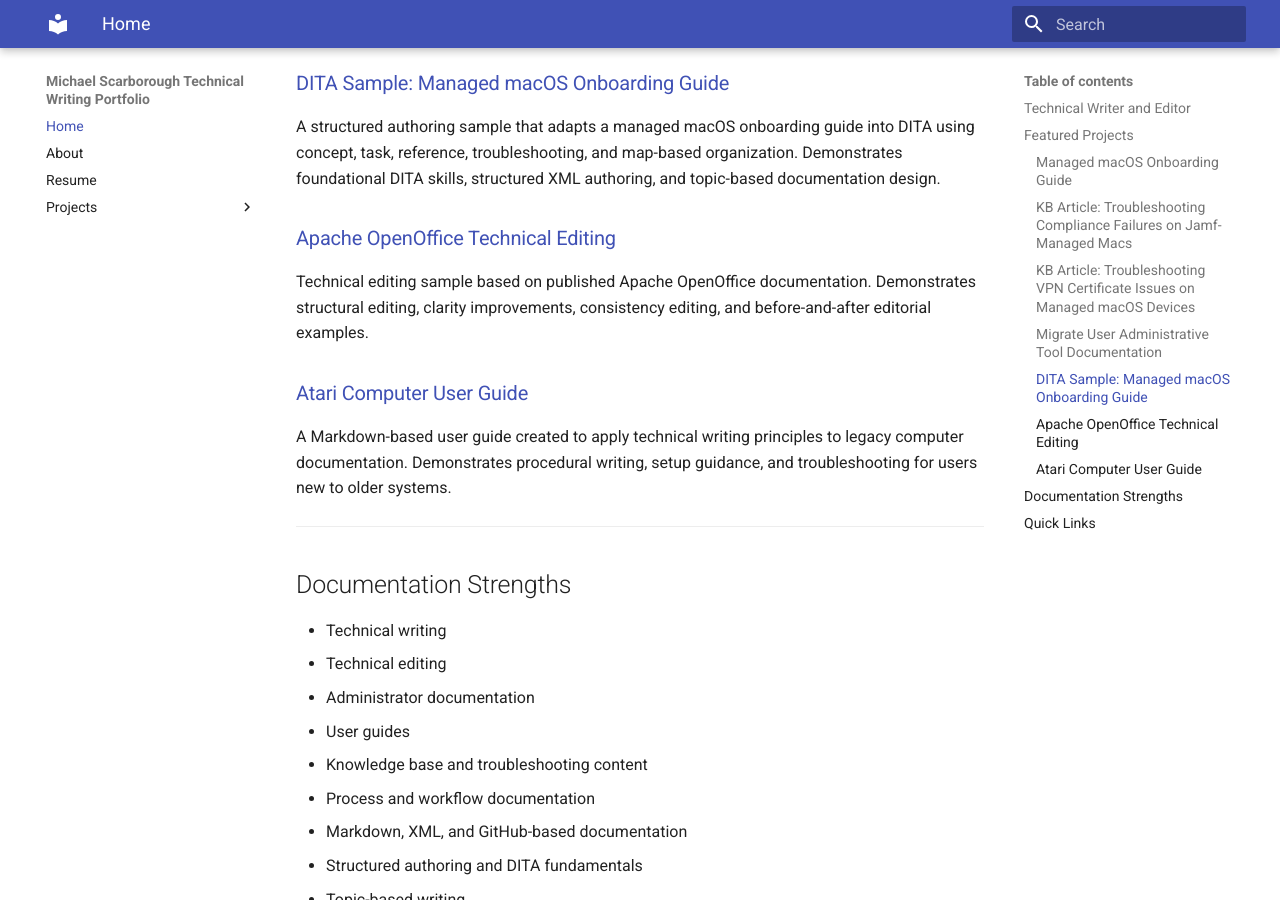
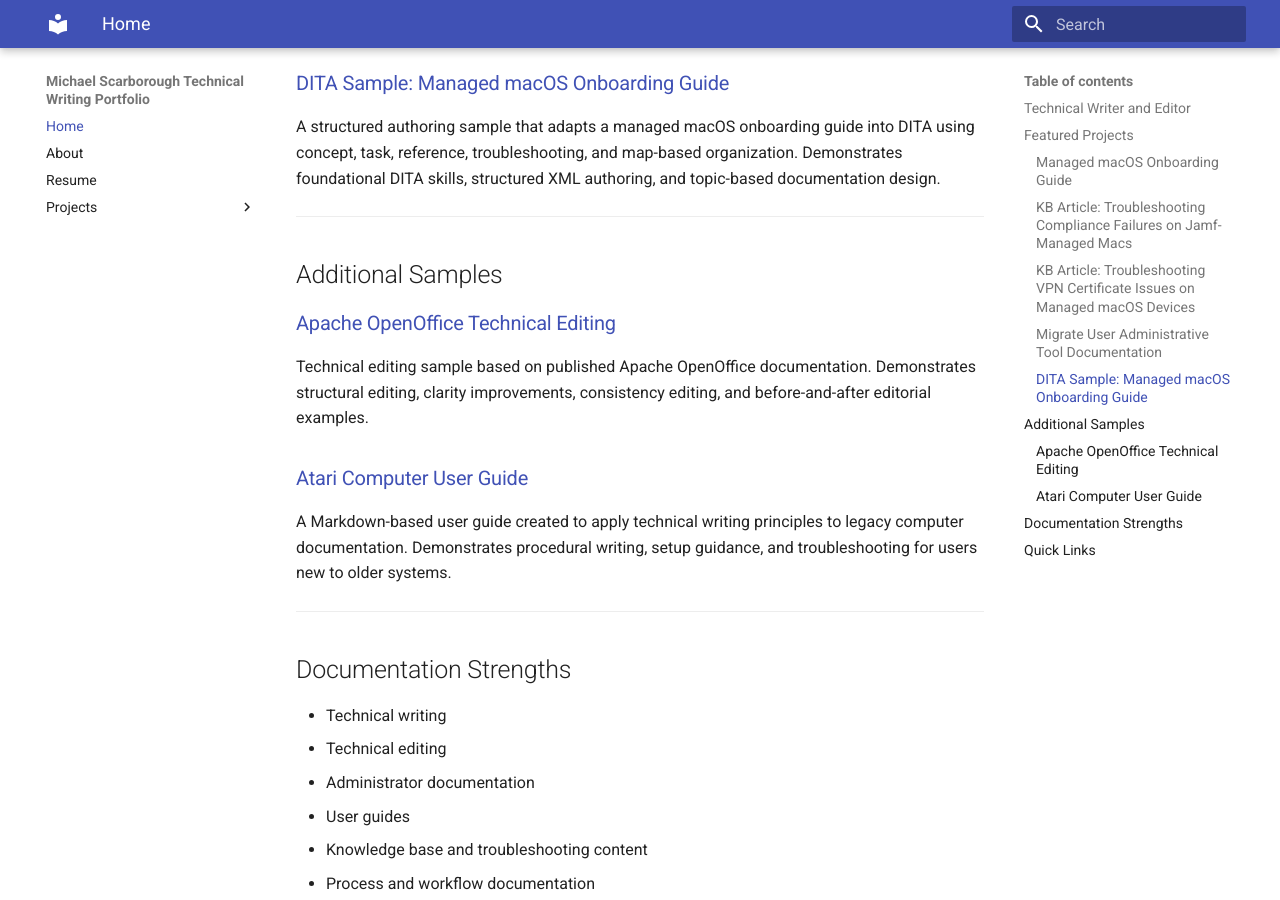
Before and after one commit to MackMike/technical-writing-portfolio-site, an MkDocs documentation site: the page built from docs/index.md, in a window 1280 px wide and 900 px high, scrolled down 1293 px. Built offline with MkDocs 1.6.1 and Material for MkDocs 9.7.7, drawn with Linux system fonts in a browser that asks for light colours.

Commit message:
Update index.md

```diff
--- a/docs/index.md
+++ b/docs/index.md
@@ -26,6 +26,10 @@
 
 ### [DITA Sample: Managed macOS Onboarding Guide](projects/dita-managed-mac-onboarding.md)
 A structured authoring sample that adapts a managed macOS onboarding guide into DITA using concept, task, reference, troubleshooting, and map-based organization. Demonstrates foundational DITA skills, structured XML authoring, and topic-based documentation design.
+
+---
+
+## Additional Samples
 
 ### [Apache OpenOffice Technical Editing](projects/openoffice-technical-editing-project.md)
 Technical editing sample based on published Apache OpenOffice documentation. Demonstrates structural editing, clarity improvements, consistency editing, and before-and-after editorial examples.
```
